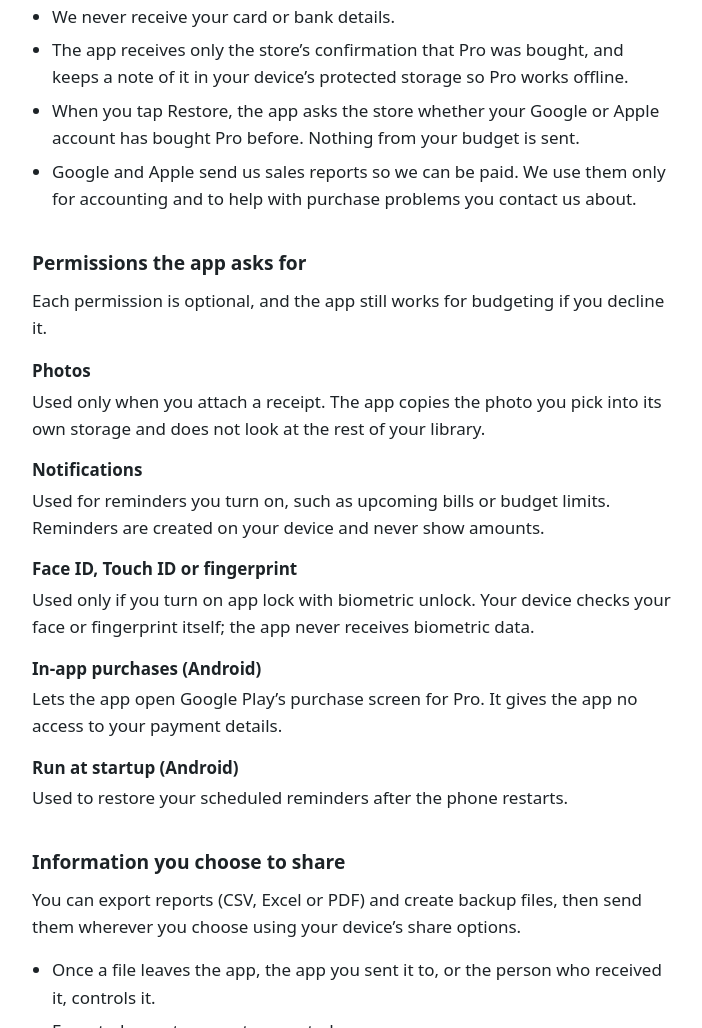
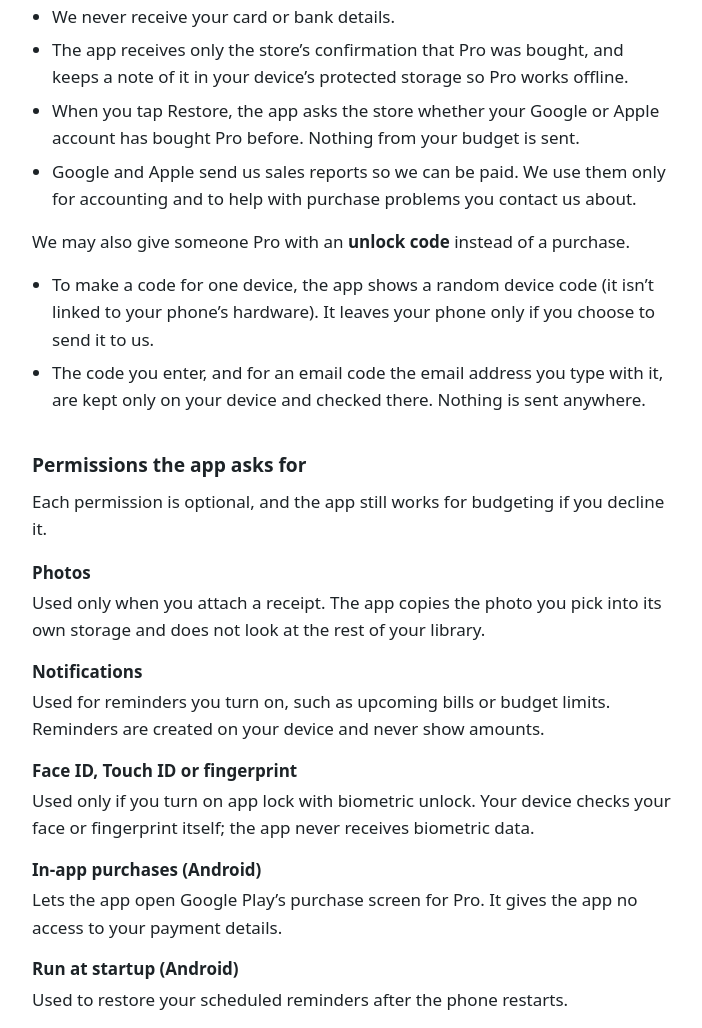
Before and after one commit to kojonunoo/budget-planner-site, a plain HTML site: page privacy/index.html in a window 1280 px wide. Shown: the part 1270-2298 px from the top of the page, without its empty margins (288-990 px from the left). Drawn offline with Linux system fonts and the light colour scheme.

Commit message:
Privacy policy: explain unlock codes for Pro
Co-Authored-By: Claude Opus 5.5 <noreply@anthropic.com>

```diff
--- a/privacy/index.html
+++ b/privacy/index.html
@@ -98,6 +98,11 @@
     <li>When you tap Restore, the app asks the store whether your Google or Apple account has bought Pro before. Nothing from your budget is sent.</li>
     <li>Google and Apple send us sales reports so we can be paid. We use them only for accounting and to help with purchase problems you contact us about.</li>
   </ul>
+  <p>We may also give someone Pro with an <strong>unlock code</strong> instead of a purchase.</p>
+  <ul>
+    <li>To make a code for one device, the app shows a random device code (it isn’t linked to your phone’s hardware). It leaves your phone only if you choose to send it to us.</li>
+    <li>The code you enter, and for an email code the email address you type with it, are kept only on your device and checked there. Nothing is sent anywhere.</li>
+  </ul>
 
   <h2>Permissions the app asks for</h2>
   <p>Each permission is optional, and the app still works for budgeting if you decline it.</p>
```
